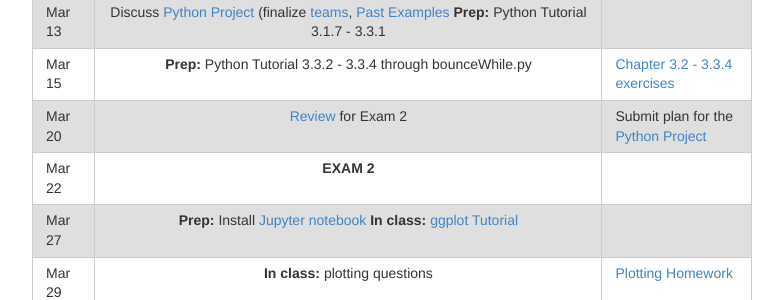
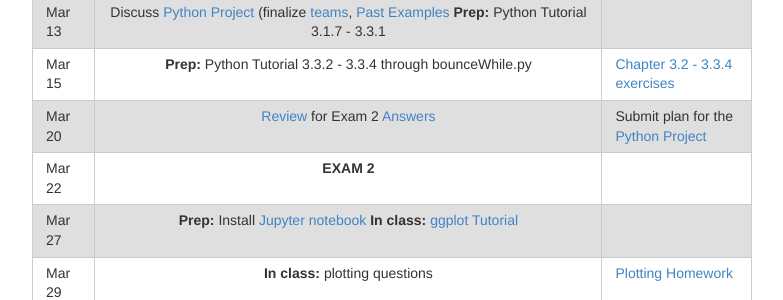
Before and after one commit to hwheeler01/comp150, a Jekyll site: the page built from syllabus.md, in a window 1280 px wide and 900 px high, scrolled down 5973 px. Shown: the part 152-452 px from the top of the window, without its empty margins (248-1031 px from the left). Built offline with Jekyll 4.4.1, drawn with Linux system fonts in a browser that asks for light colours.

Commit message:
add review 2 answers

```diff
--- a/syllabus.md
+++ b/syllabus.md
@@ -222,7 +222,7 @@ In the Activities column **"Prep:"** means preparation done *before* class with
 |Mar 8| *No class: SPRING BREAK* |
 |Mar 13|Discuss <a href="http://hwheeler01.github.io/comp150/HW/Project.html">Python Project</a>  (finalize [teams](http://hwheeler01.github.io/comp150/teams), <a href="http://hwheeler01.github.io/comp150/ClassNotes.html#Past">Past Examples</a> **Prep:** Python Tutorial 3.1.7 - 3.3.1 |
 |Mar 15|**Prep:** Python Tutorial 3.3.2 - 3.3.4 through bounceWhile.py|<a href="http://hwheeler01.github.io/comp150/HW/CheckOnTutorial-3.html">Chapter 3.2 - 3.3.4 exercises</a>|
-|Mar 20|[Review](http://hwheeler01.github.io/comp150/exam2_review_no_answers.pdf) for Exam 2 |Submit plan for the <a href="http://hwheeler01.github.io/comp150/HW/Project.html">Python Project</a> |
+|Mar 20|[Review](http://hwheeler01.github.io/comp150/exam2_review_no_answers.pdf) for Exam 2 [Answers](http://hwheeler01.github.io/comp150/exam2_review_ANSWERS.pdf) |Submit plan for the <a href="http://hwheeler01.github.io/comp150/HW/Project.html">Python Project</a> |
 |Mar 22|**EXAM 2** |
 |Mar 27|**Prep:** Install <a href="http://jupyter-notebook-beginner-guide.readthedocs.io/en/latest/index.html">Jupyter notebook</a> **In class:** [ggplot Tutorial](http://hwheeler01.github.io/comp150/ggplot/ggplot_tutorial.html)| |
 |Mar 29|**In class:** plotting questions| <a href="http://hwheeler01.github.io/comp150/HW/Plotting_Homework.html">Plotting Homework</a>|
```
Also changed, not shown: 1 other file.
